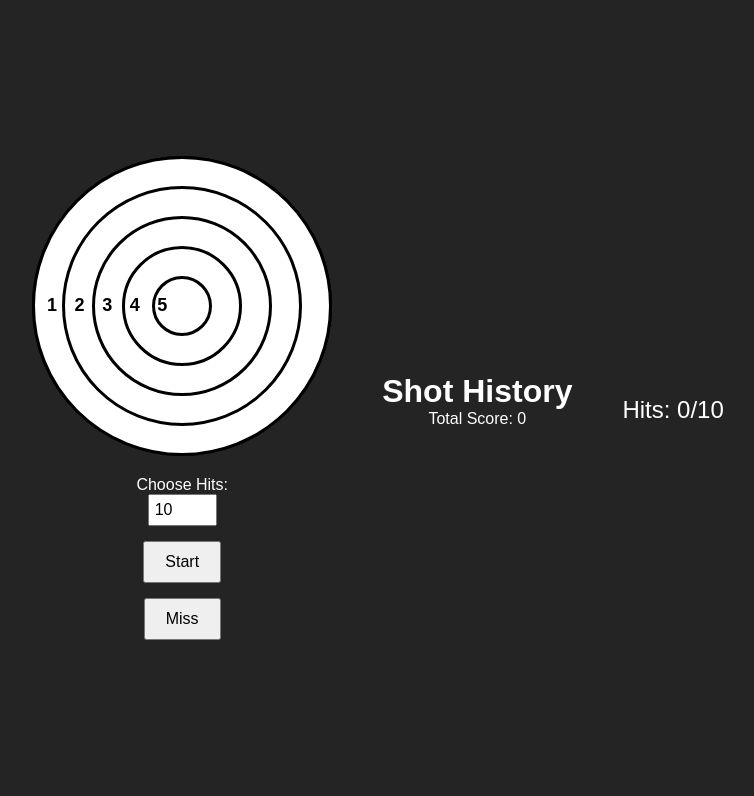
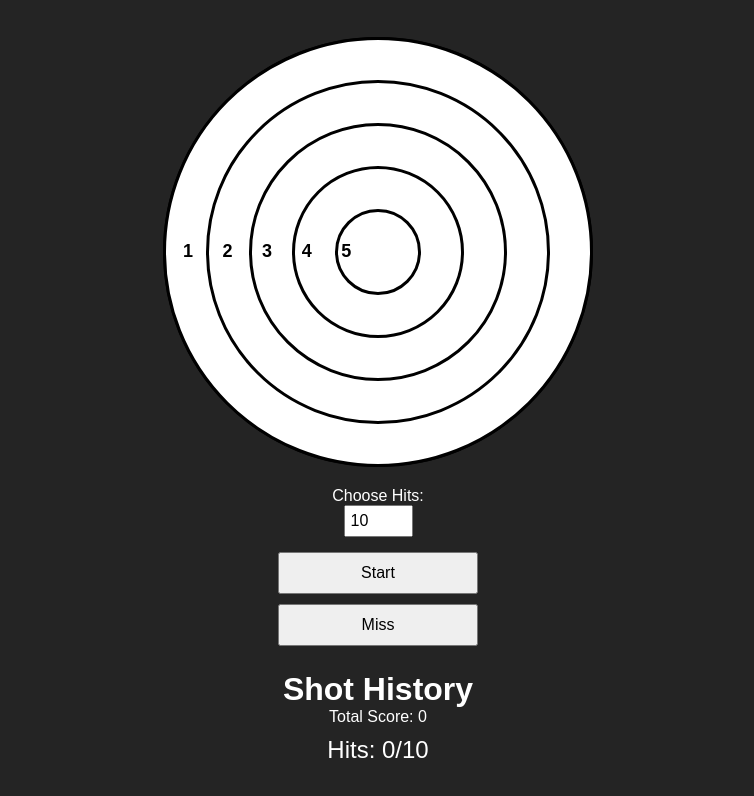
Before and after one commit to GW2k/targetTracker, a plain HTML site: page index.html in a window 1280 px wide. Shown: the whole page, without its empty margins (262-1016 px from the left). Drawn offline with Linux system fonts and the light colour scheme.

Commit message:
Update style.css

```diff
--- a/style.css
+++ b/style.css
@@ -13,28 +13,28 @@ body {
   background: #242424;
   color: #fff;
   flex-direction: column;
+  text-align: center;
 }
 
+/* Make the layout stack vertically for mobile */
 .container {
   display: flex;
-  justify-content: center;
+  flex-direction: column; /* Stack elements */
+  width: 100%;
+  max-width: 430px; /* iPhone 14 width */
+  text-align: center;
   align-items: center;
-  gap: 50px;
 }
 
-.game {
-  display: flex;
-  justify-content: center;
-  align-items: center;
-  flex-direction: column;
-}
-
+/* Make the dartboard larger */
 .dartboard {
   position: relative;
-  width: 300px;
-  height: 300px;
+  width: 90vw; /* 90% of viewport width */
+  height: 90vw; /* Keep it square */
+  max-width: 430px; /* Limit max size for iPhone 14 */
+  max-height: 430px;
   border-radius: 50%;
-  background: #000;
+  background: #000; /* Dark background for the dartboard */
   display: flex;
   justify-content: center;
   align-items: center;
@@ -46,8 +46,8 @@ body {
   width: 100%;
   height: 100%;
   border-radius: 50%;
-  background: white; /* All rings are white */
-  border: 3px solid black; /* Black borders around the rings */
+  background: white;
+  border: 3px solid black;
   display: flex;
   justify-content: center;
   align-items: center;
@@ -61,32 +61,29 @@ body {
   font-weight: bold;
 }
 
-.ring-1 {
-  width: 100%; /* Largest ring */
-  height: 100%;
+.ring-1 { width: 100%; height: 100%; }
+.ring-2 { width: 80%; height: 80%; }
+.ring-3 { width: 60%; height: 60%; }
+.ring-4 { width: 40%; height: 40%; }
+.ring-5 { width: 20%; height: 20%; }
+
+/* Adjust shot history and controls to be below */
+.game {
+  width: 100%;
 }
 
-.ring-2 {
-  width: 80%;
-  height: 80%;
+.scoreboard {
+  width: 100%;
+  margin-top: 20px;
 }
 
-.ring-3 {
-  width: 60%;
-  height: 60%;
-}
-
-.ring-4 {
-  width: 40%;
-  height: 40%;
-}
-
-.ring-5 {
-  width: 20%;
-  height: 20%;
+#score {
+  font-size: 24px;
+  margin-top: 10px;
 }
 
 .controls {
+  width: 100%;
   margin-top: 20px;
   display: flex;
   flex-direction: column;
@@ -104,10 +101,7 @@ button {
   font-size: 16px;
   margin: 5px;
   cursor: pointer;
-}
-
-.scoreboard {
-  text-align: left;
+  width: 80%;
   max-width: 200px;
 }
 
@@ -121,25 +115,12 @@ button {
   margin: 5px 0;
 }
 
-#score {
-  font-size: 24px;
-  margin-top: 20px;
+/* Red dot for shot marker */
+.red-dot {
+  position: absolute;
+  width: 10px;
+  height: 10px;
+  background-color: red;
+  border-radius: 50%;
+  pointer-events: none;
 }
-
-.container {
-  flex-direction: row;
-}
-
-.game, .scoreboard {
-  display: flex;
-  flex-direction: column;
-  align-items: center;
-}
-
-.controls {
-  margin-top: 20px;
-}
-
-#miss-btn {
-  margin-top: 10px;
-}
```
